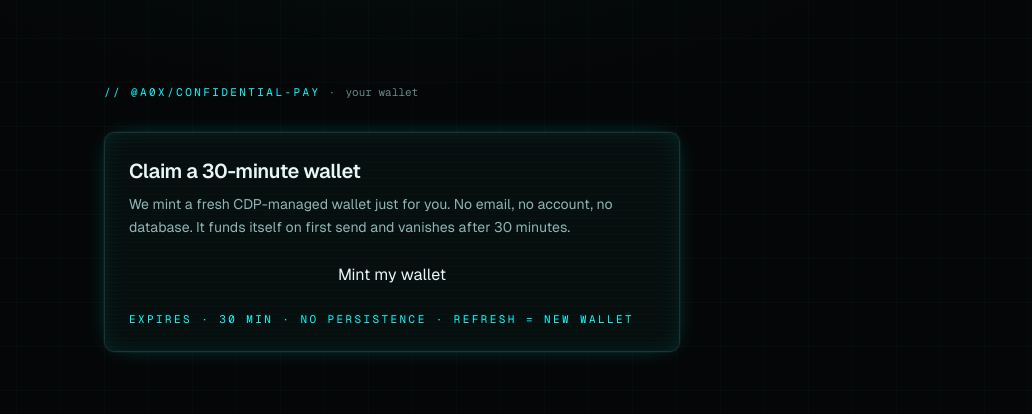
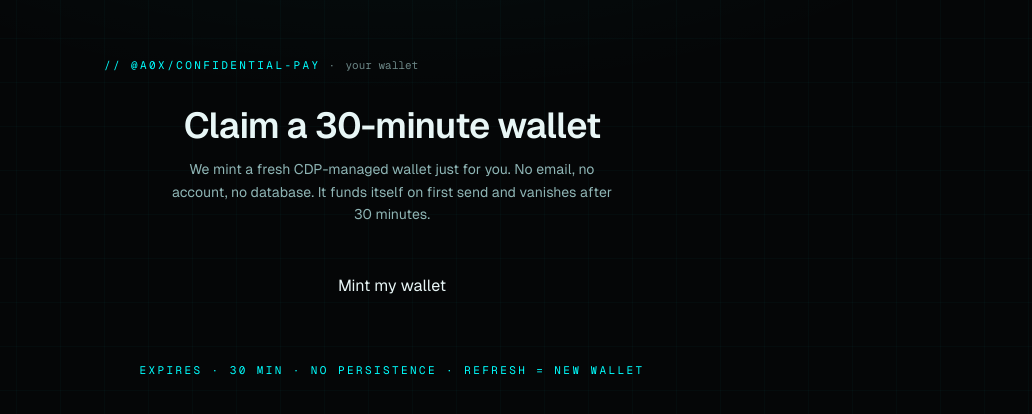
Before and after one commit to a0x-co/a0x-confidential-pay, a Next.js app in the folder apps/demo/: page /start in a window 1280 px wide. Shown: the part 182-596 px from the top of the page, without its empty margins (248-1280 px from the left). Built offline with nearby package versions, Linux system fonts and the light colour scheme; no server answers.

Commit message:
style: minimal centered MintPrompt (drop glass terminal card)

```diff
--- a/apps/demo/app/start/page.tsx
+++ b/apps/demo/app/start/page.tsx
@@ -44,20 +44,20 @@ export default async function StartPage() {
 
 function MintPrompt() {
   return (
-    <div className="cpay-terminal p-6">
-      <h1 className="text-xl font-semibold tracking-tight text-[var(--fg)] mb-2">
+    <div className="text-center">
+      <h1 className="text-3xl md:text-4xl font-semibold tracking-tight text-[var(--fg)] mb-3">
         Claim a 30-minute wallet
       </h1>
-      <p className="text-sm text-[#8fb5b5] mb-6 leading-relaxed">
+      <p className="text-sm text-[#8fb5b5] mb-12 leading-relaxed max-w-md mx-auto">
         We mint a fresh CDP-managed wallet just for you. No email, no account, no
         database. It funds itself on first send and vanishes after 30 minutes.
       </p>
-      <form action="/api/start" method="POST" className="flex flex-col gap-3">
+      <form action="/api/start" method="POST" className="mb-16">
         <button type="submit" className="cpay-button">
           Mint my wallet
         </button>
       </form>
-      <p className="cpay-monolabel text-[11px] tracking-[0.18em] uppercase text-[#6b8585] mt-6">
+      <p className="cpay-monolabel text-[11px] tracking-[0.18em] uppercase text-[#6b8585]">
         expires · 30 min · no persistence · refresh = new wallet
       </p>
     </div>
```
